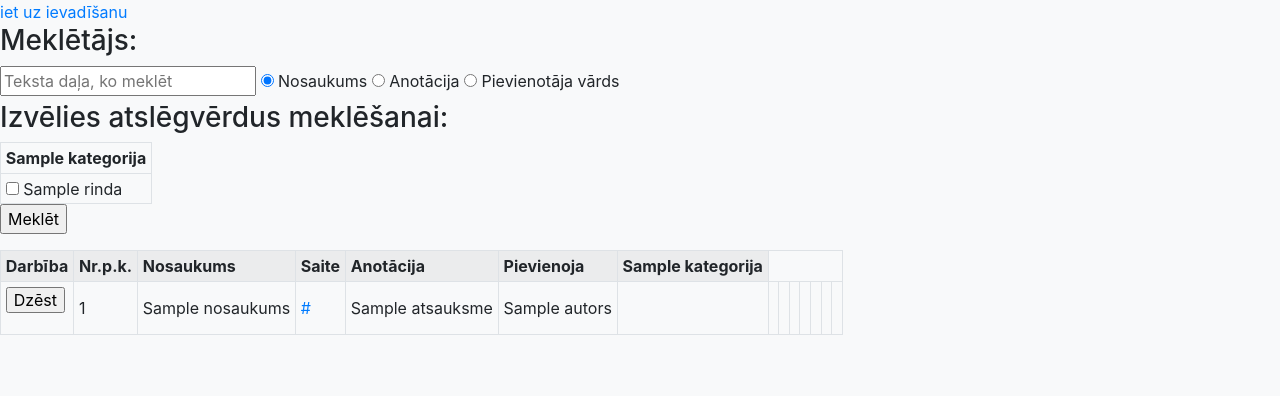
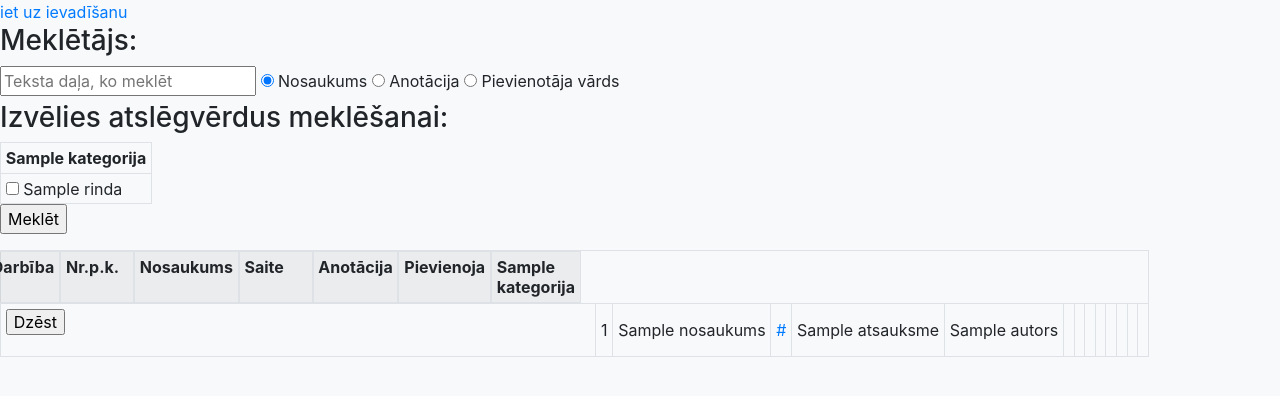
Before and after one commit to martabritala/skolotajuDB, a Python web app: template templates/rezultati.html in a window 1280 px wide. Shown: the top 396 px of the page. Run offline with Jinja, Linux system fonts and the light colour scheme; the template is opened without the code that fills it: most values are stand-ins (such as "Sample title", 1, 10 or a date in 2020); some libraries are stand-ins or nearby versions.

Commit message:
bootstrap???

```diff
--- a/templates/rezultati.html
+++ b/templates/rezultati.html
@@ -55,17 +55,17 @@
         </p>
         <div id="rezultati">
             <table class="table-sm table-bordered table-striped">
-              <tr class="sticky-top">
-                <th>Darbība</th>
-                <th>Nr.p.k.</th>
-                <th>Nosaukums</th>
-                <th>Saite</th>
-                <th>Anotācija</th>
-                <th>Pievienoja</th>
+              <tr class="row w-100 sticky-top">
+                <th class="col">Darbība</th>
+                <th class="col">Nr.p.k.</th>
+                <th class="col">Nosaukums</th>
+                <th class="col">Saite</th>
+                <th class="col">Anotācija</th>
+                <th class="col">Pievienoja</th>
                 {%set ns = namespace(esosais=0,rinda=1,kategorija=0)%}
                 {%for kategorija in kategs%}
                 {%for vards in kategorija%}
-                <th>
+                <th class="col">
                     {{kategorija[vards]}}
                 </th>
                 {%endfor%}
```
